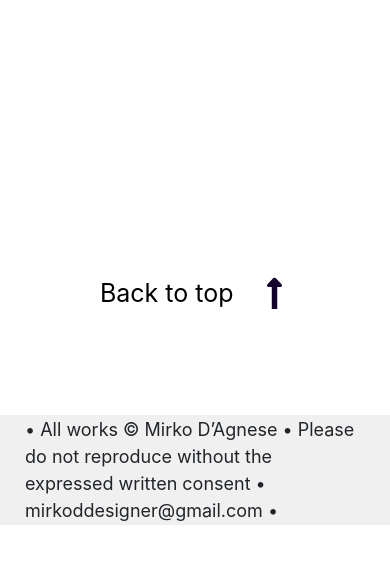
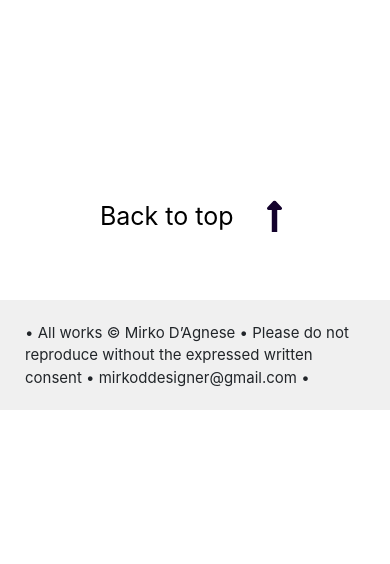
Before and after one commit to mirkodagnese/mirkodagnese.github.io, a PHP site: page /product.php?title=1 in a window 390 px wide. Shown: the part 149-713 px from the top of the page. Run offline with PHP 8.4, Linux system fonts and the light colour scheme; data that the repository does not hold is empty.

Commit message:
un'ora fa...

```diff
--- a/about.php
+++ b/about.php
@@ -8,6 +8,7 @@
     <!-- Bootstrap -->
     <link href="css/bootstrap-4.4.1.css" rel="stylesheet">
     <link href="css/myStyle.css" rel="stylesheet" type="text/css">
+    <link href="css/mobile-myStyle.css" rel="stylesheet" type="text/css">
     <link rel="preconnect" href="https://fonts.gstatic.com">
     <link href="https://fonts.googleapis.com/css2?family=Asap:ital,wght@0,400;0,500;0,600;0,700;1,400;1,500;1,600;1,700&display=swap" rel="stylesheet">
     <style type="text/css">
--- /dev/null
+++ b/anchor-point.php
@@ -0,0 +1,8 @@
+<div class="anchor-point">
+    <a href="#myLogo" style="text-decoration: none">
+        <div class="div-anchor-point">
+            <p class="p-text-anchor-point">Back to top</p>
+            <div class="arrow-container"> <img class="arrow-image" src="img/arrowRight.svg" alt="arrow" style="transform: rotate(270deg)"> </div>
+        </div>
+    </a>
+</div>
--- a/contact.php
+++ b/contact.php
@@ -28,6 +28,7 @@ if(isset($_POST['submit'])){
     <!-- Bootstrap -->
     <link href="css/bootstrap-4.4.1.css" rel="stylesheet">
     <link href="css/myStyle.css" rel="stylesheet" type="text/css">
+    <link href="css/mobile-myStyle.css" rel="stylesheet" type="text/css">
     <link rel="preconnect" href="https://fonts.gstatic.com">
     <link href="https://fonts.googleapis.com/css2?family=Asap:ital,wght@0,400;0,500;0,600;0,700;1,400;1,500;1,600;1,700&display=swap" rel="stylesheet">
 </head>
--- /dev/null
+++ b/css/mobile-myStyle.css
@@ -0,0 +1,72 @@
+@media only screen and (min-width: 768px) {
+    .container-fluid {
+        padding-left: 80px !important;
+        padding-right: 80px !important;
+    }
+}
+
+@media only screen and (max-width: 767px) {
+    .navbar {
+        margin-top: 25px;
+        margin-bottom: 65px;
+        padding: 0 10px;
+    }
+}
+
+@media only screen and (max-width: 846px){
+    .h1-custom {
+        font-size: 2rem;
+    }
+}
+
+@media only screen and (max-width: 767px) {
+    .project-cell {
+        display: initial;
+        height: auto;
+    }
+}
+
+@media only screen and (max-width: 767px) {
+    .project-cell-caption {
+        display: flex;
+        align-items: center;
+        margin-bottom: 0;
+        padding: 0 15px;
+    }
+}
+
+@media only screen and (max-width: 767px) {
+    .project-cell-row {
+        margin: 0 5px;
+    }
+}
+
+@media only screen and (max-width: 767px) {
+    .project-cell-caption {
+        display: flex;
+        align-items: center;
+        margin-bottom: 25px;
+    }
+}
+
+@media only screen and (max-width: 767px) {
+    .div-anchor-point {
+        margin-top: 25px;
+        margin-bottom: 65px;
+        display: flex;
+        justify-content: center;
+        align-items: center;
+    }
+}
+
+@media only screen and (max-width: 350px) {
+    .p-text-anchor-point {
+        font-size: 18px;
+    }
+}
+
+@media only screen and (max-width: 1200px) {
+    .text-footer {
+        font-size: 15px;
+    }
+}
--- a/css/myStyle.css
+++ b/css/myStyle.css
@@ -147,6 +126,13 @@ hr {
 	padding: 0 80px;
 	margin: 0 5px;
 }
+ .div-anchor-point {
+	 margin-top: 65px;
+	 margin-bottom: 65px;
+	 display: flex;
+	 justify-content: center;
+	 align-items: center;
+ }
 
 .project-cell {
 	padding: 0 80px;
@@ -155,13 +141,6 @@ hr {
 	max-height: 450px;
 	align-items: center;
 	overflow: hidden;
-}
-
-@media only screen and (max-width: 767px) {
-	.project-cell {
-		display: initial;
-		height: auto;
-	}
 }
 
 .project-cell p{
@@ -253,8 +209,13 @@ hr {
 	padding: 1rem;
 }
 
-.text-footer p{
-	margin: 0px;
+.text-footer p {
+	margin: 0;
+}
+
+.p-text-anchor-point {
+	margin: 0;
+	color: black;
 }
 
 .description-product {
--- a/product.php
+++ b/product.php
@@ -8,6 +8,7 @@
     <!-- Bootstrap -->
     <link href="css/bootstrap-4.4.1.css" rel="stylesheet">
     <link href="css/myStyle.css" rel="stylesheet" type="text/css">
+    <link href="css/mobile-myStyle.css" rel="stylesheet" type="text/css">
     <link rel="preconnect" href="https://fonts.gstatic.com">
     <link href="https://fonts.googleapis.com/css2?family=Asap:ital,wght@0,400;0,500;0,600;0,700;1,400;1,500;1,600;1,700&display=swap" rel="stylesheet">
 </head>
@@ -62,15 +63,7 @@ echo "</div>";
 
 <!-- ancorpoint code goes here -->
 
-<div class="project-cell">
-    <a href="#myLogo" style="text-decoration: none">
-        <div style="margin-top:65px; margin-bottom: 65px; display: flex; justify-content: center; align-items: center">
-            <p style="color: black">Back to top</p>
-            <div class="arrow-container"> <img class="arrow-image" src="img/arrowRight.svg" alt="arrow" style="transform: rotate(270deg)"> </div>
-        </div>
-    </a>
-</div>
-
+<?php include("anchor-point.php"); ?>
 
 <!-- footer code goes here -->
 
```
Also changed, not shown: other parts of css/myStyle.css (+1 -48 lines), index.php (+2 -8 lines).
